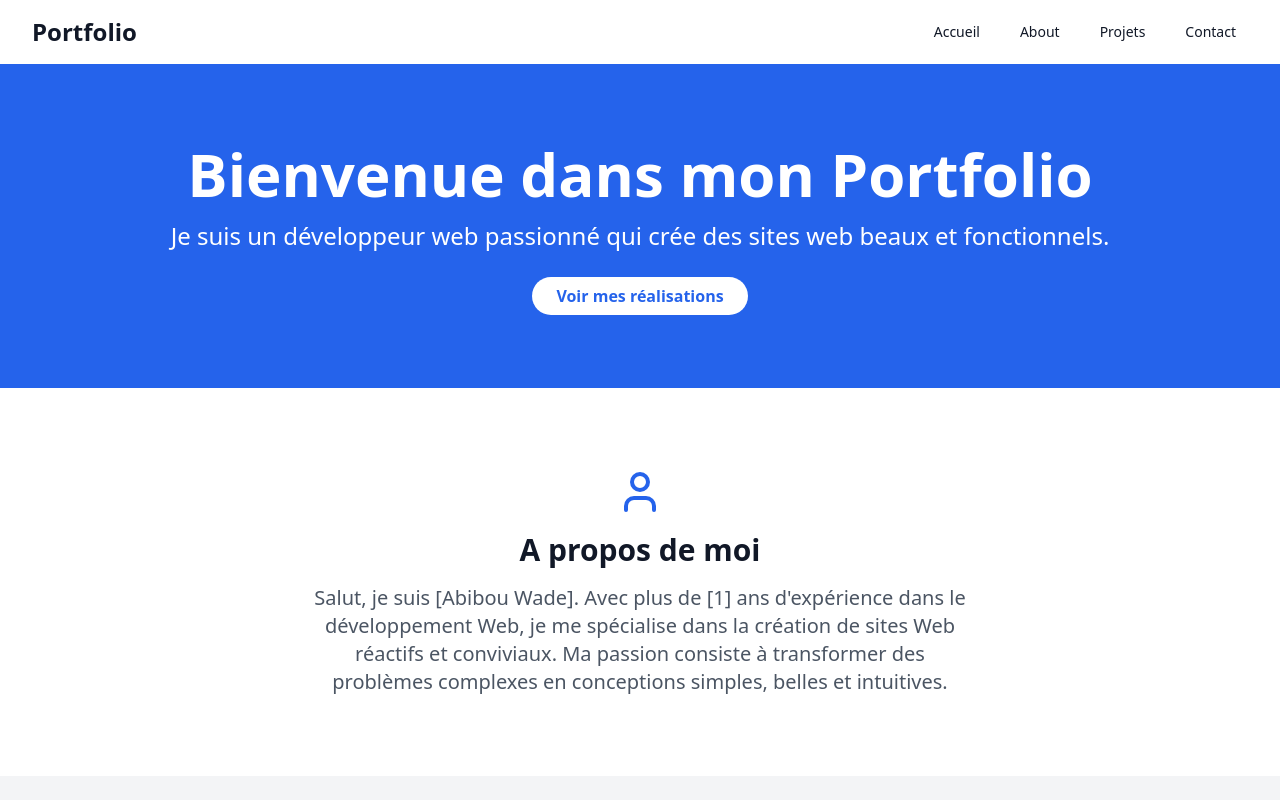
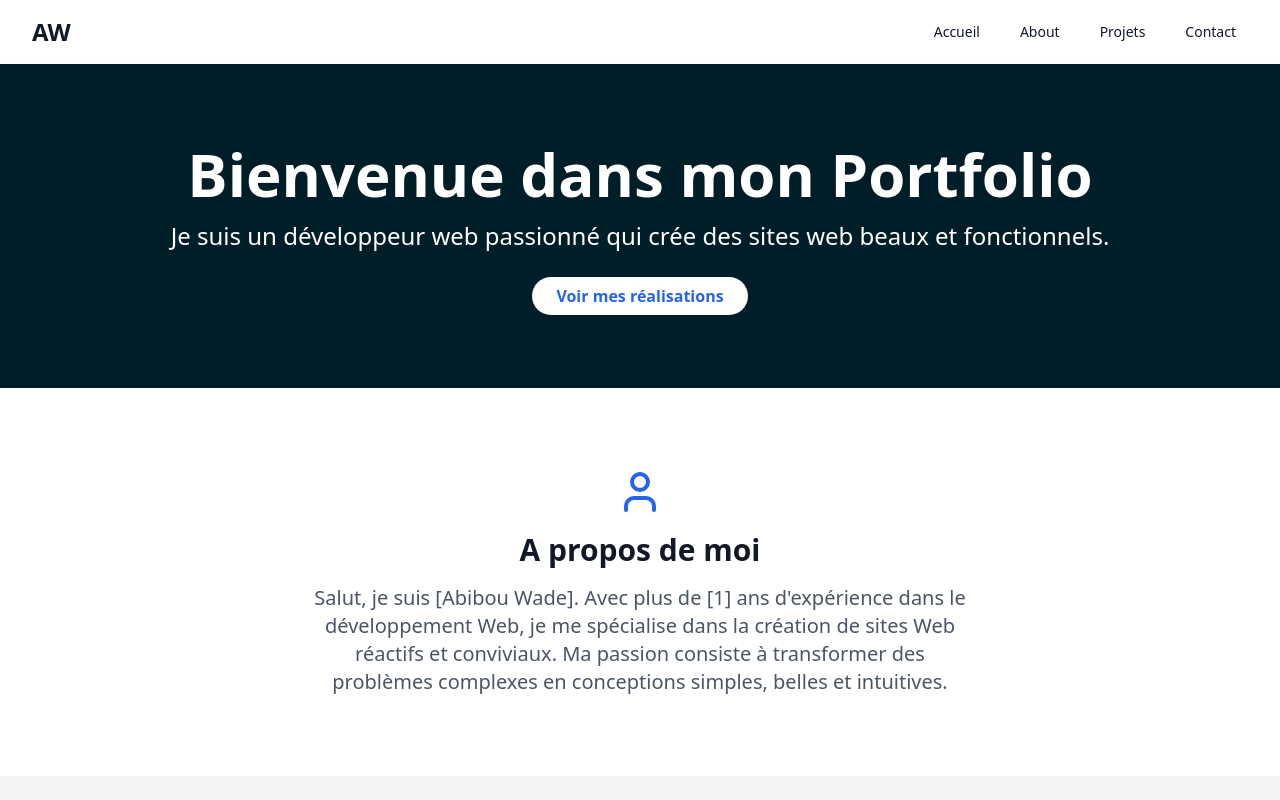
Before and after one commit to biboucodeur/my-portfolio, a React (Vite) app: page / in a window 1280 px wide. Shown: the top 800 px of the page. Built offline with nearby package versions, Linux system fonts and the light colour scheme.

Commit message:
tritrage

```diff
--- a/index.html
+++ b/index.html
@@ -2,9 +2,9 @@
 <html lang="en">
   <head>
     <meta charset="UTF-8" />
-    <link rel="icon" type="image/svg+xml" href="/vite.svg" />
+    <link rel="icon" type="image/svg+xml" href="/src/assets/aw.jpg" />
     <meta name="viewport" content="width=device-width, initial-scale=1.0" />
-    <title>DesignFolio - Creative Design Solutions</title>
+    <title>Abibou Wade</title>
   </head>
   <body>
     <div id="root"></div>
--- a/src/components/Navbar.tsx
+++ b/src/components/Navbar.tsx
@@ -15,7 +15,7 @@ const Navbar = () => {
         <div className="flex items-center justify-between h-16">
           <div className="flex items-center">
             <Link to="/" className="text-2xl font-bold text-gray-900">
-              Portfolio
+              AW
             </Link>
           </div>
           <div className="hidden md:block">
--- a/src/index.css
+++ b/src/index.css
@@ -32,3 +32,6 @@
 .slide-in {
   animation: slideIn 0.5s ease-out;
 }
+.bgc {
+  background-color: #001e28;
+}
--- a/src/pages/Home.tsx
+++ b/src/pages/Home.tsx
@@ -11,6 +11,7 @@ import { Link } from "react-router-dom";
 import ad from "../assets/ad.jpg";
 import biddew from "../assets/ba.jpg";
 import etoile from "../assets/ep.jpg";
+import "../index.css";
 
 const Home = () => {
   return (
@@ -21,7 +22,7 @@ const Home = () => {
       className="min-h-screen bg-gray-100"
     >
       {/* Hero Section */}
-      <section className="bg-blue-600 text-white py-20">
+      <section className="bgc text-white py-20">
         <div className="container mx-auto px-4 text-center">
           <motion.h1
             initial={{ y: -50 }}
```
